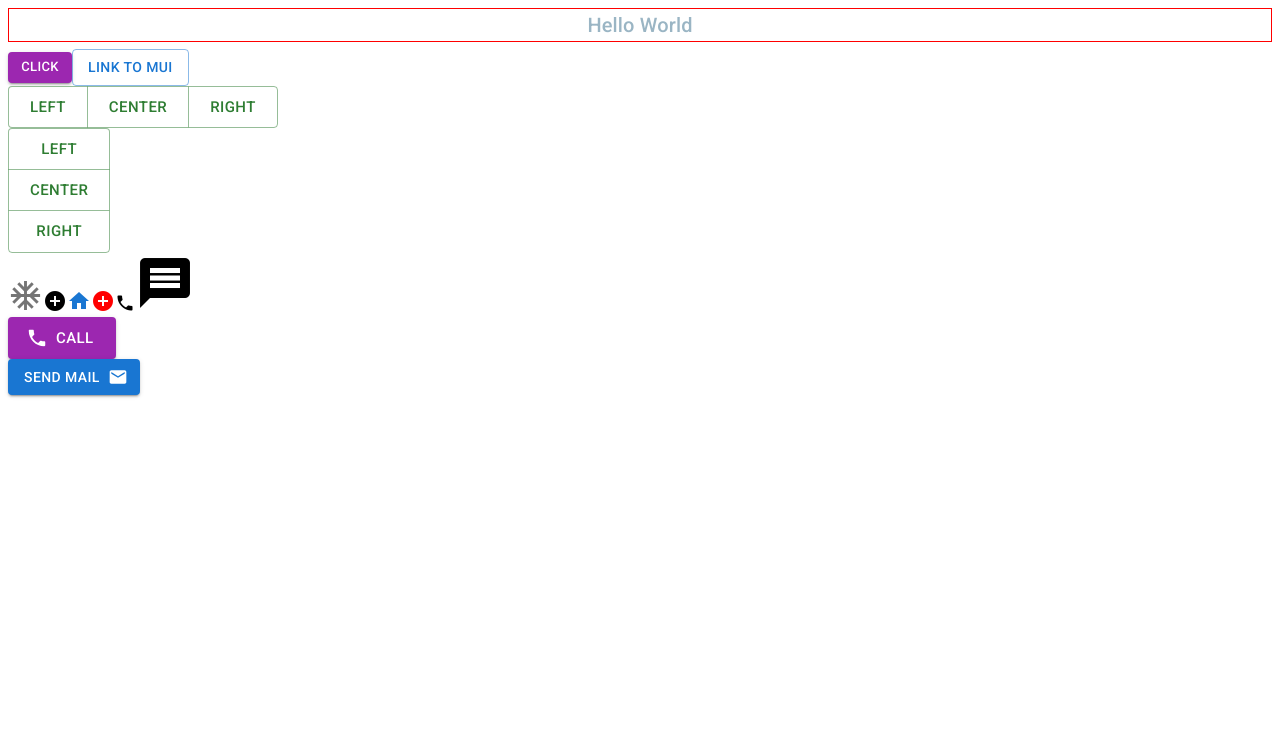
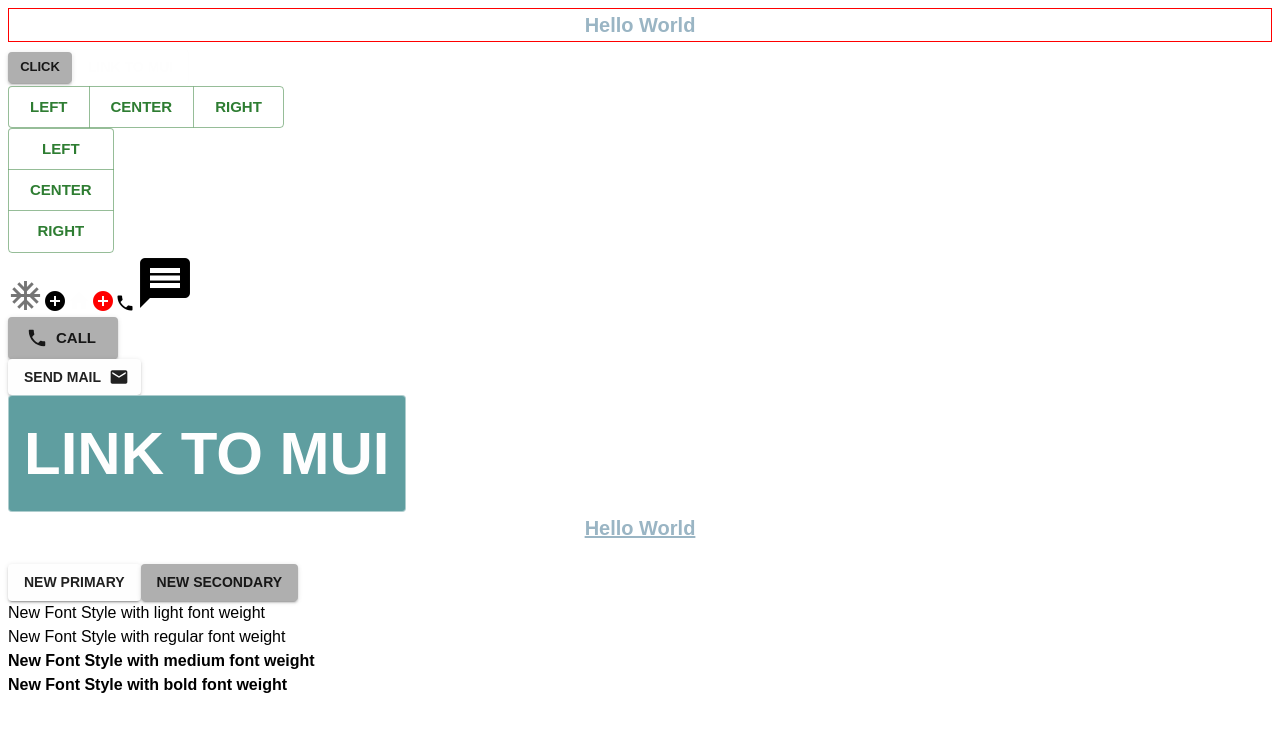
Before and after one commit to hakankaraahmet/Material-Ui-Lessons, a React (Create React App) app: page / in a window 1280 px wide. Shown: the top 732 px of the page. Built offline with nearby package versions, Linux system fonts and the light colour scheme.

Commit message:
components wrapped by themeProvider

```diff
--- a/src/App.js
+++ b/src/App.js
@@ -2,12 +2,21 @@ import React from "react";
 import TypographyLesson from "./Lessons/TypographyLesson"
 import ButtonLesson from "./Lessons/ButtonLesson";
 import IconLesson from "./Lessons/IconLesson";
+import MakeStyleHook from "./Lessons/MakeStyleHook";
+import CustomThemes from "./Lessons/CustomThemes";
+import {ThemeProvider} from "@mui/material"
+import {theme} from "./Theme/Theme"
+
 const App = () => {
   return (
     <div>
+      <ThemeProvider theme={theme}>
       <TypographyLesson/>
       <ButtonLesson/>
       <IconLesson/>
+      <MakeStyleHook/>
+      <CustomThemes/>
+      </ThemeProvider>
     </div>
   );
 };
```
